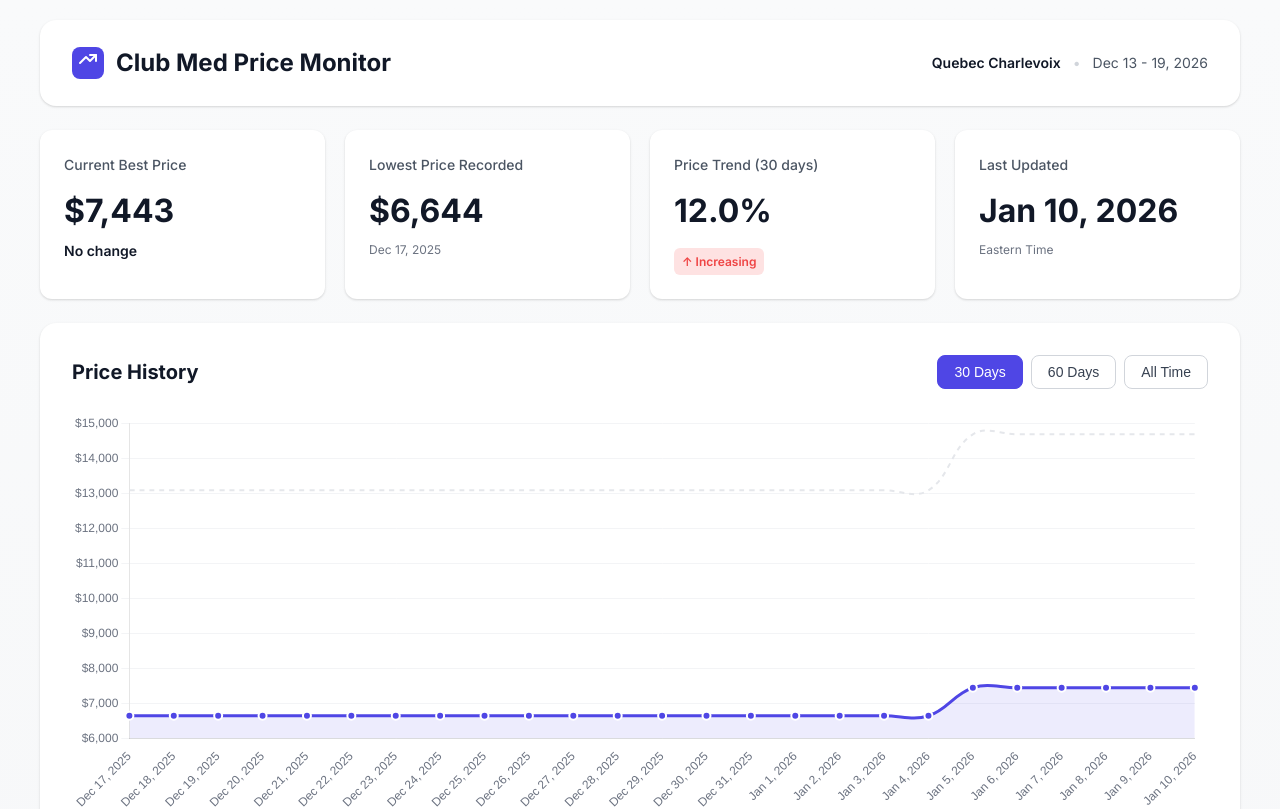
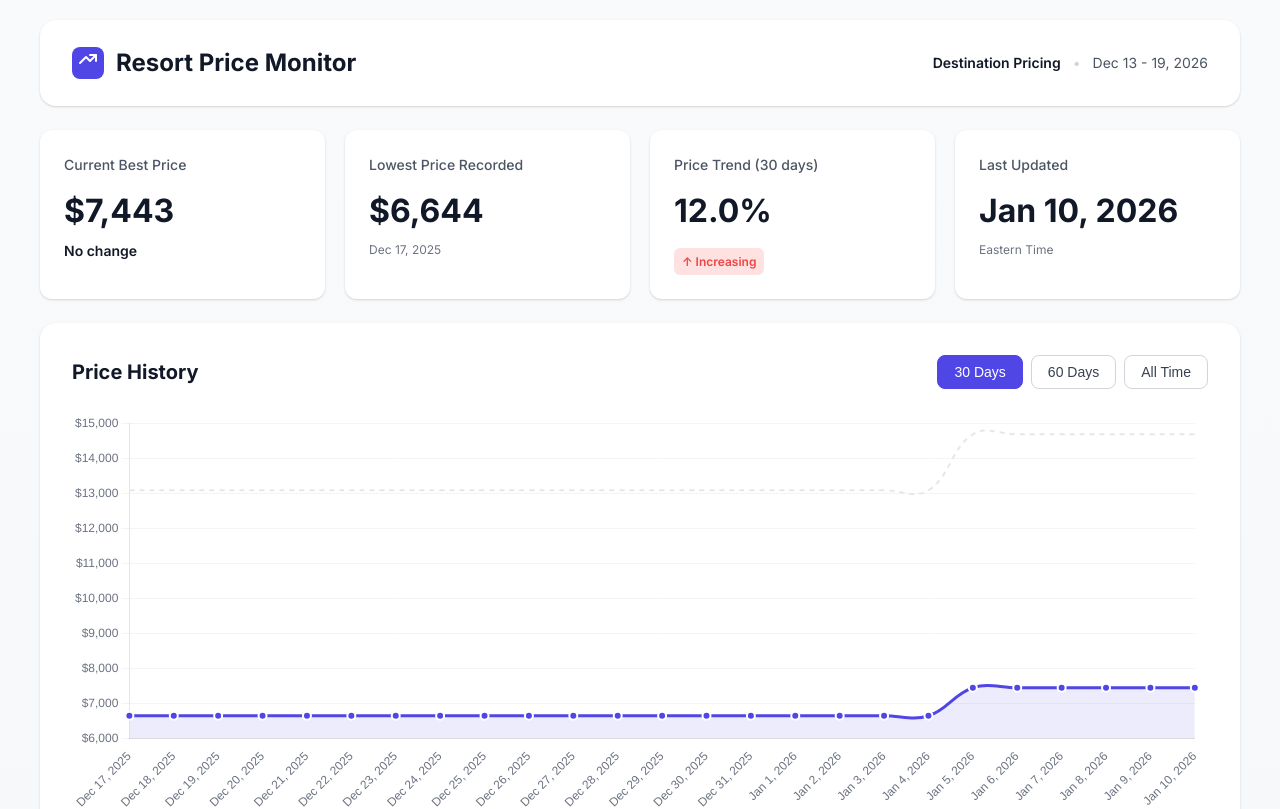
Before and after one commit to tange116/ResortPriceMonitor, a plain HTML site: page PriceMonitorFrontend/index.html in a window 1280 px wide. Shown: the top 809 px of the page. Drawn offline with nearby package versions, Linux system fonts and the light colour scheme.

Commit message:
Remove brand-specific keywords (Club Med, Charlevoix) for legal compliance

```diff
--- a/PriceMonitorFrontend/index.html
+++ b/PriceMonitorFrontend/index.html
@@ -3,7 +3,7 @@
 <head>
     <meta charset="UTF-8">
     <meta name="viewport" content="width=device-width, initial-scale=1.0">
-    <title>Club Med Price Monitor - Quebec Charlevoix</title>
+    <title>Resort Price Monitor</title>
     <script src="https://cdn.jsdelivr.net/npm/chart.js@4.4.1/dist/chart.umd.min.js"></script>
     <link rel="preconnect" href="https://fonts.googleapis.com">
     <link rel="preconnect" href="https://fonts.gstatic.com" crossorigin>
@@ -21,10 +21,10 @@
                         <path d="M8 16L14 10L18 14L24 8" stroke="white" stroke-width="2" stroke-linecap="round" stroke-linejoin="round"/>
                         <path d="M24 8V14M24 8H18" stroke="white" stroke-width="2" stroke-linecap="round" stroke-linejoin="round"/>
                     </svg>
-                    <h1>Club Med Price Monitor</h1>
+                    <h1>Resort Price Monitor</h1>
                 </div>
                 <div class="resort-info">
-                    <span class="resort-name">Quebec Charlevoix</span>
+                    <span class="resort-name">Destination Pricing</span>
                     <span class="separator">•</span>
                     <span class="date-range">Dec 13 - 19, 2026</span>
                 </div>
```
Also changed, not shown: PriceMonitorFrontend/test-local.html (+3 -3 lines).
